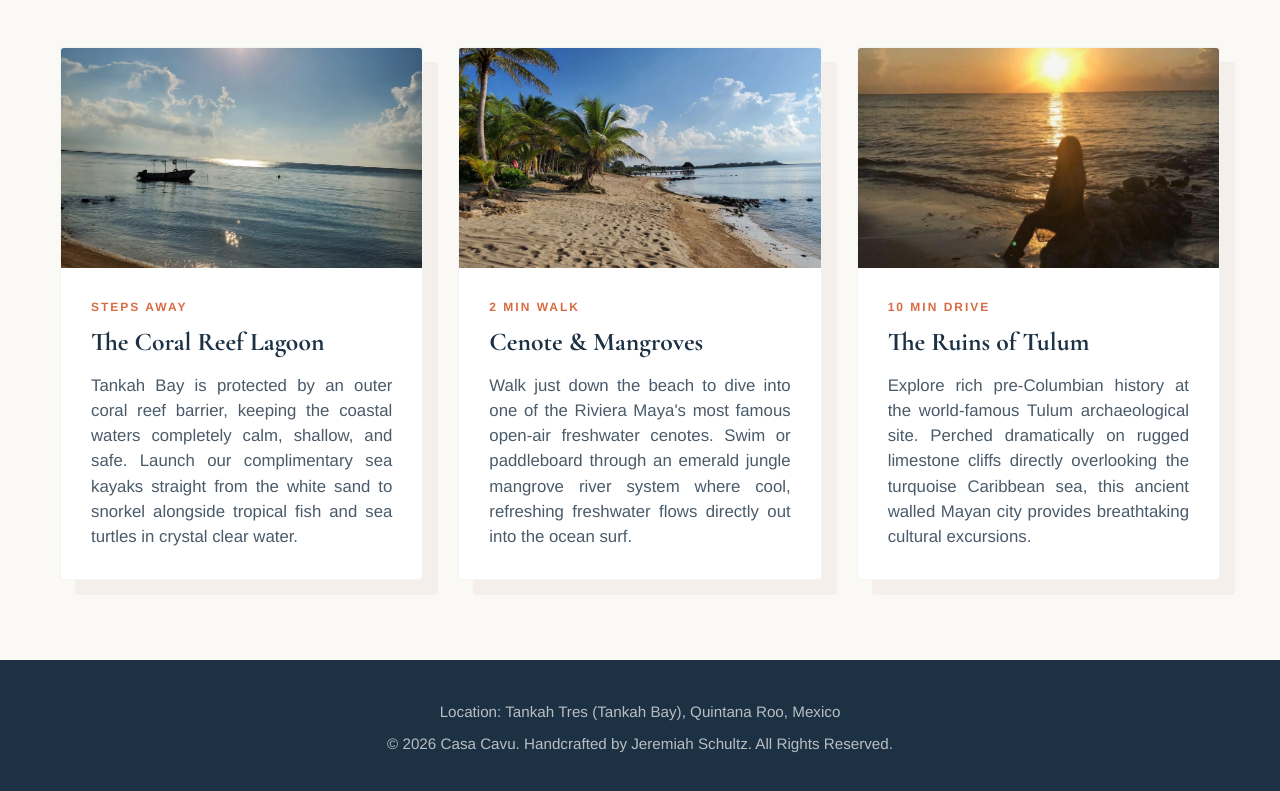
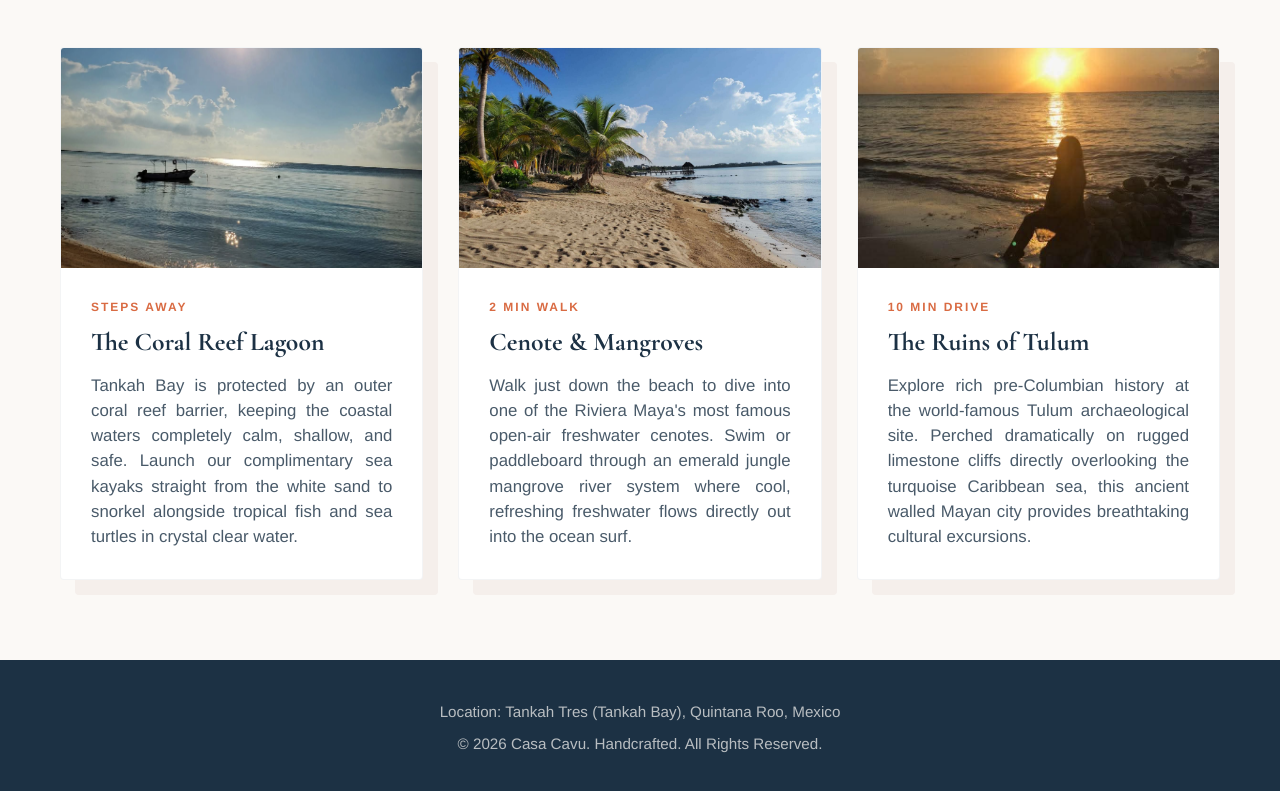
Before and after one commit to Jascat87/Casa-Cavu, a plain HTML site: page amenities.html in a window 1280 px wide. Shown: the part 1446-2237 px from the top of the page. Drawn offline with nearby package versions, Linux system fonts and the light colour scheme.

Commit message:
Update amenities.html

```diff
--- a/amenities.html
+++ b/amenities.html
@@ -148,7 +148,7 @@
     <!-- GLOBAL SITE FOOTER -->
     <footer class="rental-footer">
         <p>Location: Tankah Tres (Tankah Bay), Quintana Roo, Mexico</p>
-        <p>© 2026 Casa Cavu. Handcrafted by Jeremiah Schultz. All Rights Reserved.</p>
+        <p>© 2026 Casa Cavu. Handcrafted. All Rights Reserved.</p>
     </footer>
 
 </body>
```
